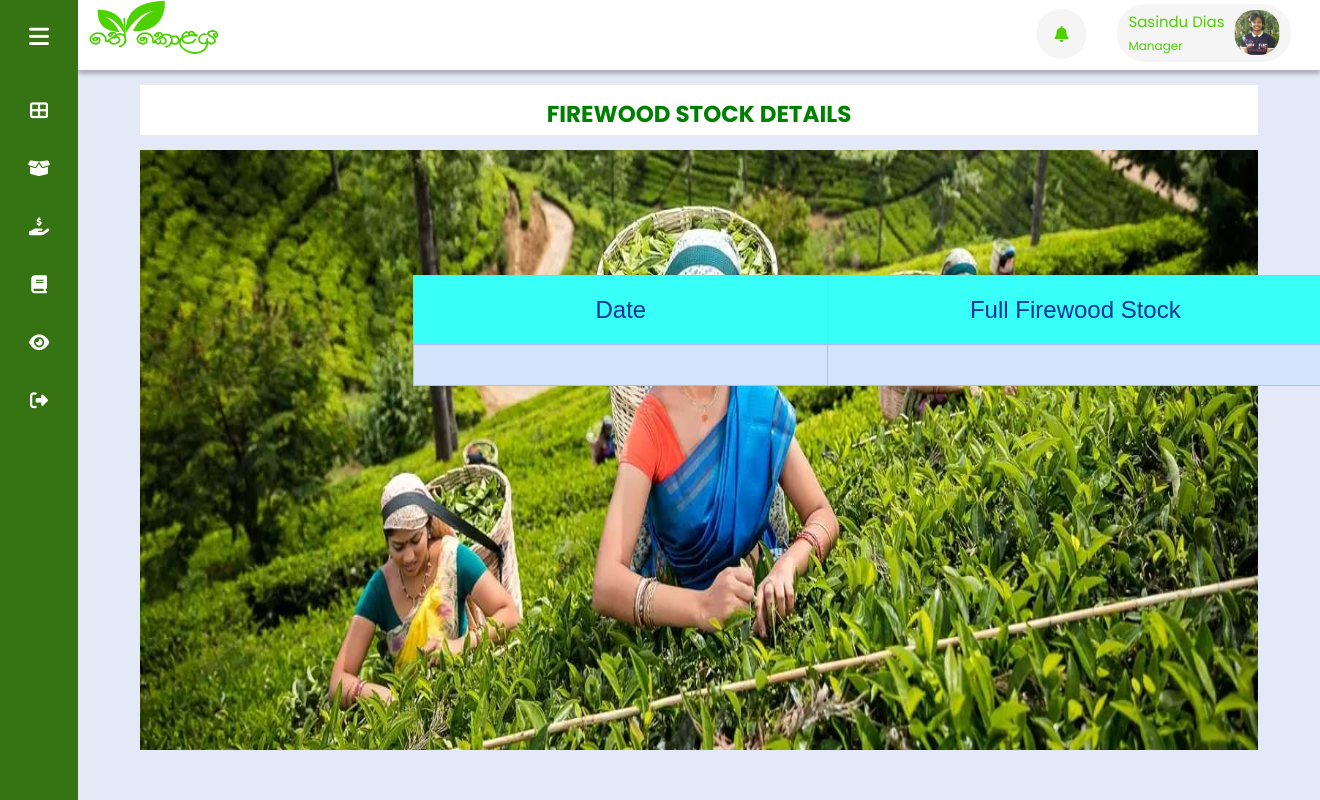
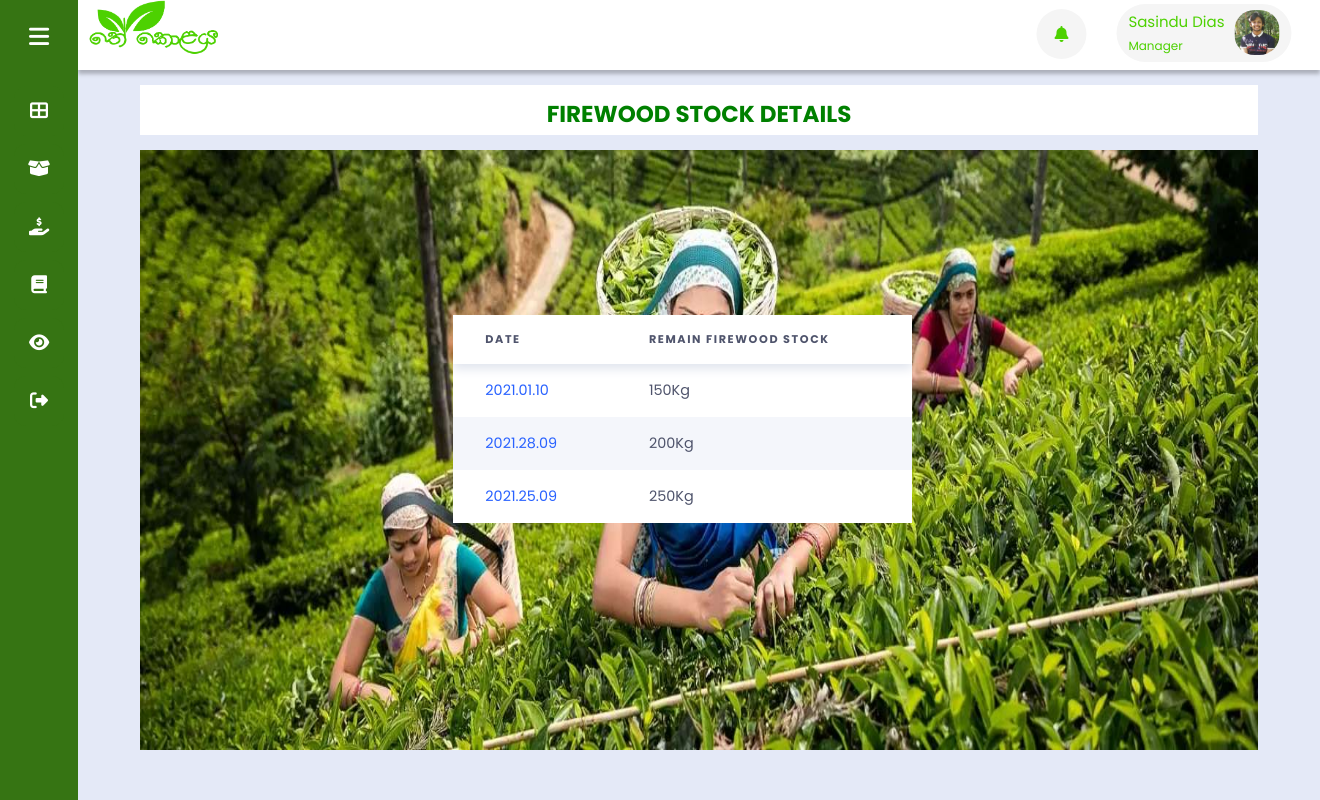
Before and after one commit to Group22UCSC/TheKolaya, a PHP site: page /Thekolaya/views/manager/viewFirewood.php in a window 1320 px wide. Run offline with PHP 8.4, Linux system fonts and the light colour scheme; lists and menus that the app fills with data are empty; some libraries are stand-ins or nearby versions.

Commit message:
manager "view firewood details" fixed

```diff
--- a/views/manager/viewFirewood.php
+++ b/views/manager/viewFirewood.php
@@ -12,33 +12,54 @@
 
 <div class="table">
 
-<style type="text/css">
-.tg  {border-collapse:collapse;border-color:#aabcfe;border-spacing:0;}
-.tg td{background-color:#e8edff;border-color:#aabcfe;border-style:solid;border-width:1px;color:#669;
-  font-family:Arial, sans-serif;font-size:14px;overflow:hidden;padding:20px 20px;word-break:normal;}
-.tg th{background-color:#b9c9fe;border-color:#aabcfe;border-style:solid;border-width:1px;color:#039;
-  font-family:Arial, sans-serif;font-size:14px;font-weight:normal;overflow:hidden;padding:20px 20px;word-break:normal;}
-.tg .tg-phtq{background-color:#D2E4FC;border-color:inherit;text-align:left;vertical-align:top}
-.tg .tg-uorz{background-color:#38fff8;border-color:inherit;font-size:24px;text-align:center;vertical-align:top}
-</style>
-<table class="tg" style="undefined;table-layout: fixed; width: 909px">
-<colgroup>
-<col style="width: 414px">
-<col style="width: 495px">
-</colgroup>
-<thead>
-  <tr>
-    <th class="tg-uorz">Date</th>
-    <th class="tg-uorz">Full Firewood Stock</th>
+
+<div class="table-container">
+    <div class="table-section">
+        <table class="teapricetable">
+            <thead class="threadcls">
+                <tr class="trcls">
+                    <th class="thcls">Date</th>
+                    <th class="thcls">Remain Firewood Stock</th>
                 </tr>
             </thead>
+
+            <!-- <tr>
+                <td class="tdcls"><a class="acls" href="#">2021</a></td>
+                <td class="tdcls">January</td>
+                <td class="tdcls">98</td>
+                <td class="tdcls">
+                    <p class="status status-paid">Updated</p>
+                </td>
+
+            </tr> -->
+
             <tbody>
+
+
                 <tr>
-    <td class="tg-phtq"></td>
-    <td class="tg-phtq"></td>
+                    <td class="tdcls"><a class="acls" href="#">2021.01.10</a></td>
+                    <td class="tdcls">150Kg</td>
+
                 </tr>
+
+                 <tr>
+                    <td class="tdcls"><a class="acls" href="#">2021.28.09</a></td>
+                    <td class="tdcls">200Kg</td>
+
+                </tr>
+
+                 <tr>
+                    <td class="tdcls"><a class="acls" href="#">2021.25.09</a></td>
+                    <td class="tdcls">250Kg</td>
+
+                </tr>
+
+
             </tbody>
+
         </table>
+    </div>
+</div>
 
      </div>
 
```
Also changed, not shown: vendors/css/manager/viewFirewood.css (+82 -0 lines). Lines whose indentation alone changed are shown as unchanged.
